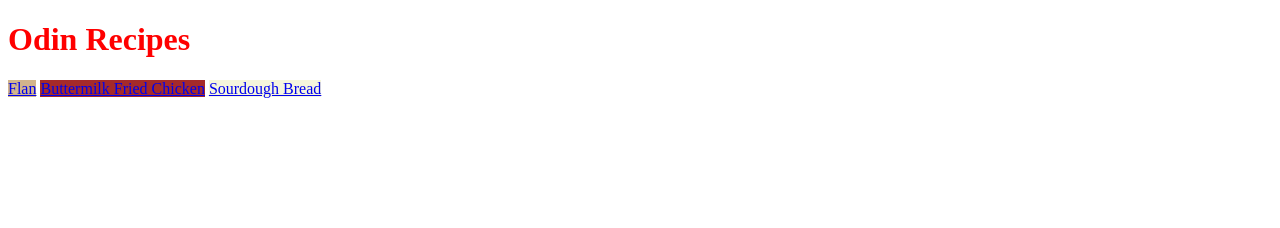
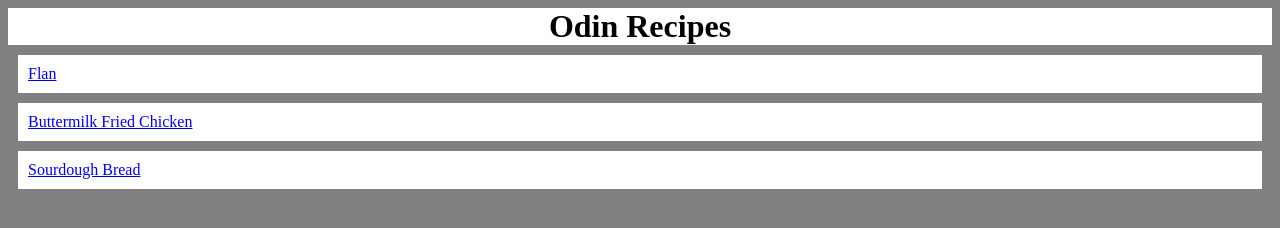
Before and after one commit to Virgil-BLUE/odin-recipes, a plain HTML site: page index.html in a window 1280 px wide. Drawn offline with Linux system fonts and the light colour scheme.

Commit message:
Added padding and margins, changed background clrs

```diff
--- a/style.css
+++ b/style.css
@@ -1,15 +1,34 @@
+*{
+    background-color: gray;
+}
+
+
 h1 {
-    color: red;
+    color: black;
+    margin: auto;
+    background-size: auto;
+    background-color: white;
+    text-align: center;
 }
 
 #Flan {
-    background-color: tan
+    background-color: White;
+    padding: 10px;
+    margin: 10px;
+    display: block;
 }
 
 #Chicken {
-    background-color: brown;
+    background-color: white;
+    padding: 10px;
+    margin: 10px;
+    display: block;
 }
 
 #Bread{
-    background-color: beige;
+    background-color: white;
+    padding: 10px;
+    margin: 10px;
+    display: block;
+
 }
```
